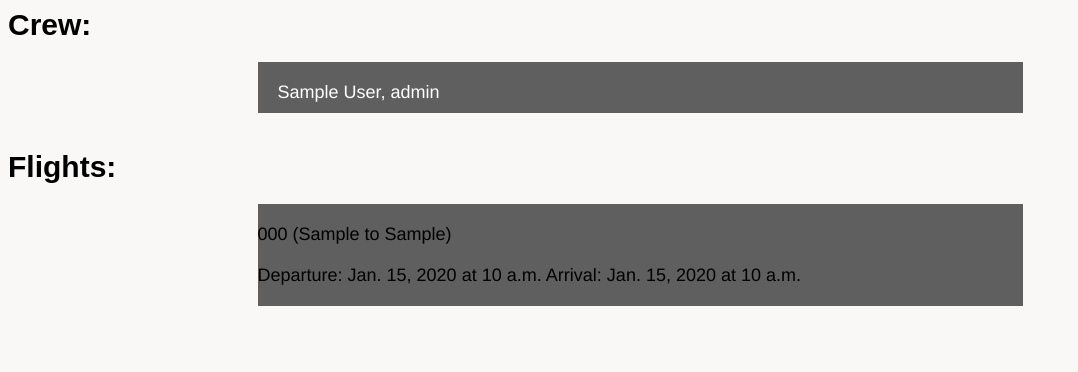
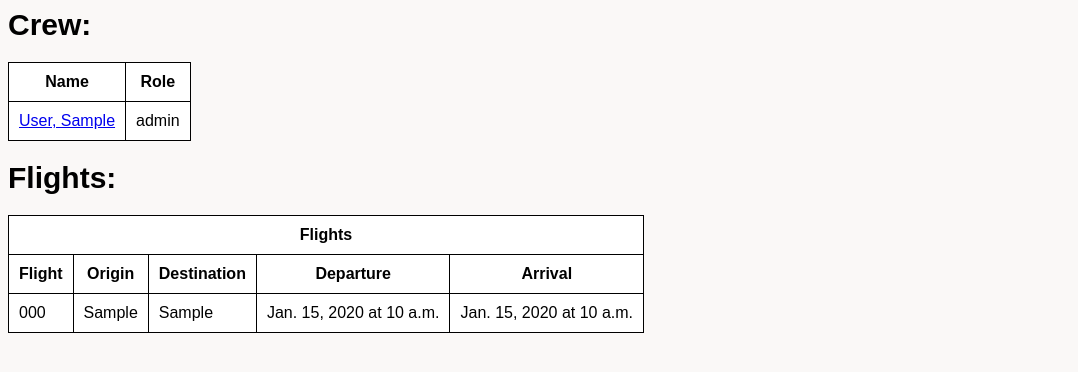
Before and after one commit to temujin-lampasa/MagisAir, a Django app: page /crew_assignments/ in a window 1280 px wide. Shown: the top 372 px of the page, without its empty margins (0-1078 px from the left). Run offline with Django 3.2, Linux system fonts and the light colour scheme; tables that the repository leaves empty hold one stand-in row (values such as "Sample post").

Commit message:
Put flights in table in crew_assignments app

```diff
--- a/src/crew_assignments/templates/crew_assignments/home_view.html
+++ b/src/crew_assignments/templates/crew_assignments/home_view.html
@@ -1,31 +1,51 @@
-{% load static %}
+{% extends 'crew_assign_base.html'%}
 
-<link rel="stylesheet" type="text/css" href="{% static 'crew_assignments/style.css' %}">
 
+{% block content %}
 <h1>Crew: </h1>
 {% if crew_list %}
-    <ul>
+    <table>
+      <tr>
+        <th> Name </th>
+        <th> Role </th>
+      </tr>
     {% for crew in crew_list %}
-        <li> <a href="./crew/{{crew.crew_id}}">
-          {{ crew.crew_fname }} {{ crew.crew_lname }}, {{ crew.crew_role }}
-        </a> </li>
+    <tr>
+      <td> <a href="./crew/{{crew.crew_id}}">
+          {{ crew.crew_lname }}, {{ crew.crew_fname }} </a></td>
+      <td> {{ crew.crew_role }} </td>
+    </tr>
     {% endfor %}
-    </ul>
+    </table>
 {% else %}
     <p>No crew members are available.</p>
 {% endif %}
-<br>
+
+
 <h1>Flights: </h1>
 {% if flight_list %}
-    <ul>
-    {% for flight in flight_list %}
-        <li>{{ flight.flight_code }} ({{ flight.origin_airport.airport_city }} to {{ flight.destination_airport.airport_city }})</li>
-        <ul>
-            <li>Departure: {{ flight.flight_dep_date }} at {{ flight.flight_dep_time }}</li>
-            <li>Arrival: {{ flight.flight_arrival_date }} at {{ flight.flight_arrival_time }}</li>
-        </ul>
-    {% endfor %}
-    </ul>
+<table>
+  <tr>
+    <th colspan=5> Flights</th>
+  </tr>
+  <tr>
+    <th> Flight </th>
+    <th> Origin </th>
+    <th> Destination </th>
+    <th> Departure </th>
+    <th> Arrival </th>
+  </tr>
+  {% for flight in flight_list %}
+  <tr>
+    <td> {{flight.flight_code}} </td>
+    <td> {{flight.origin_airport.airport_city}} </td>
+    <td> {{ flight.destination_airport.airport_city }} </td>
+    <td> {{ flight.flight_dep_date }} at {{ flight.flight_dep_time }} </td>
+    <td> {{ flight.flight_arrival_date }} at {{ flight.flight_arrival_time }} </td>
+  </tr>
+  {% endfor %}
+  </table>
 {% else %}
     <p>No flights are available.</p>
 {% endif %}
+{% endblock %}
```
